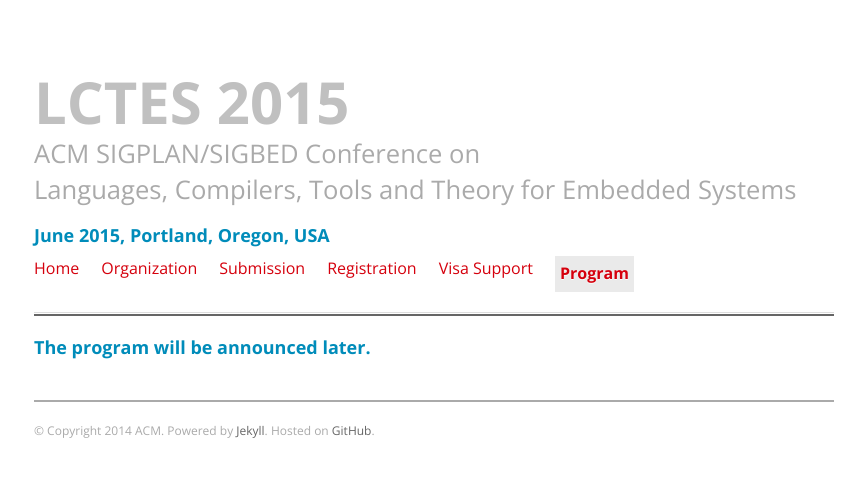
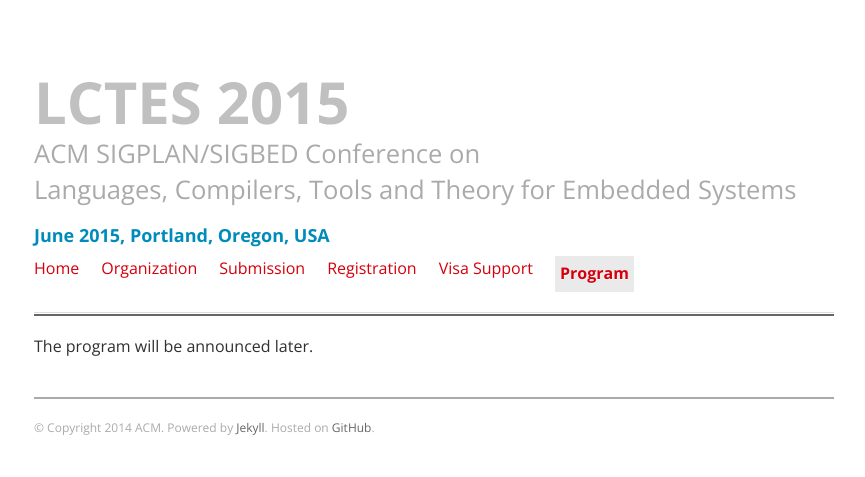
Before and after one commit to GSathish/lctes2015, a Jekyll site: the page built from program/index.html, in a window 1280 px wide. Shown: the top 477 px of the page, without its empty margins (26-891 px from the left). Built offline with Jekyll 4.4.1, drawn with Linux system fonts in a browser that asks for light colours.

```diff
--- a/program/index.html
+++ b/program/index.html
@@ -5,4 +5,4 @@ current: program
 description: LCTES 2015 Organizing Committee
 ---
 
-<h3>The program will be announced later.</h3>
+<h4>The program will be announced later.</h4>
```
